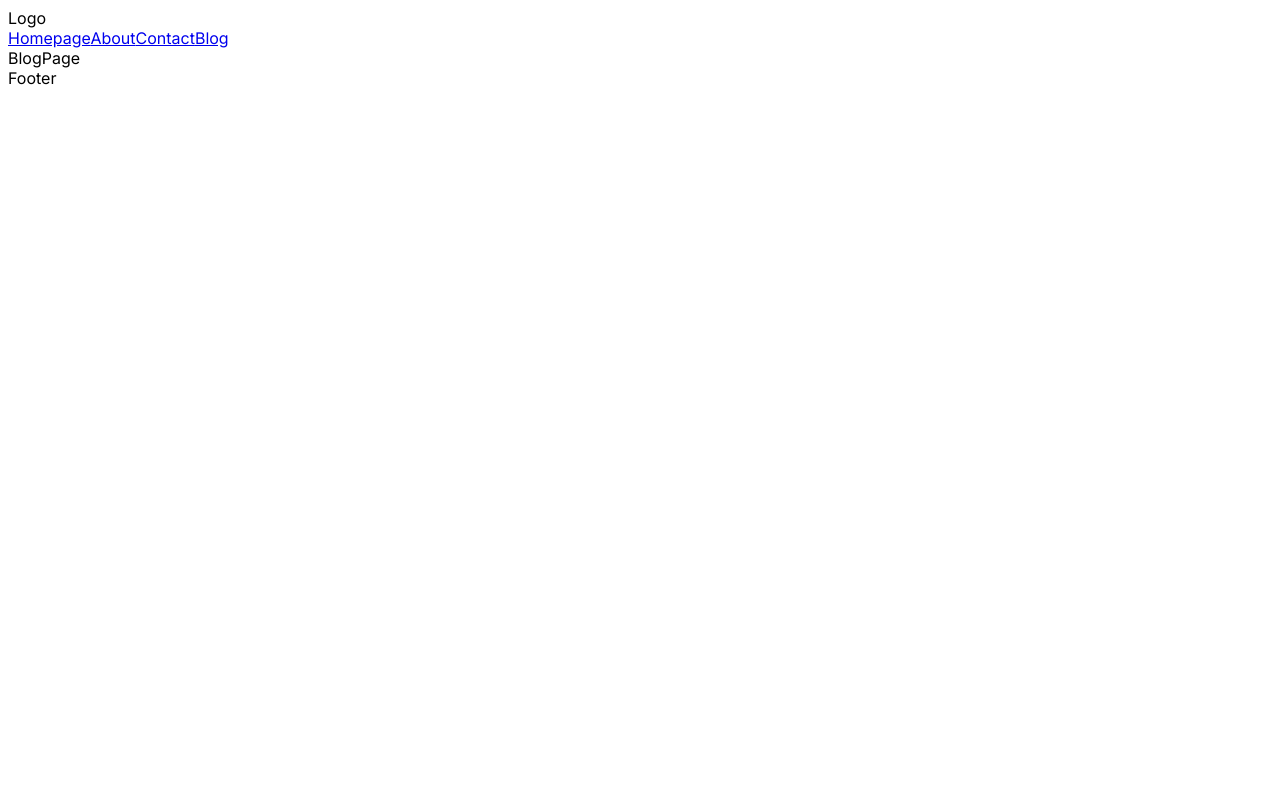
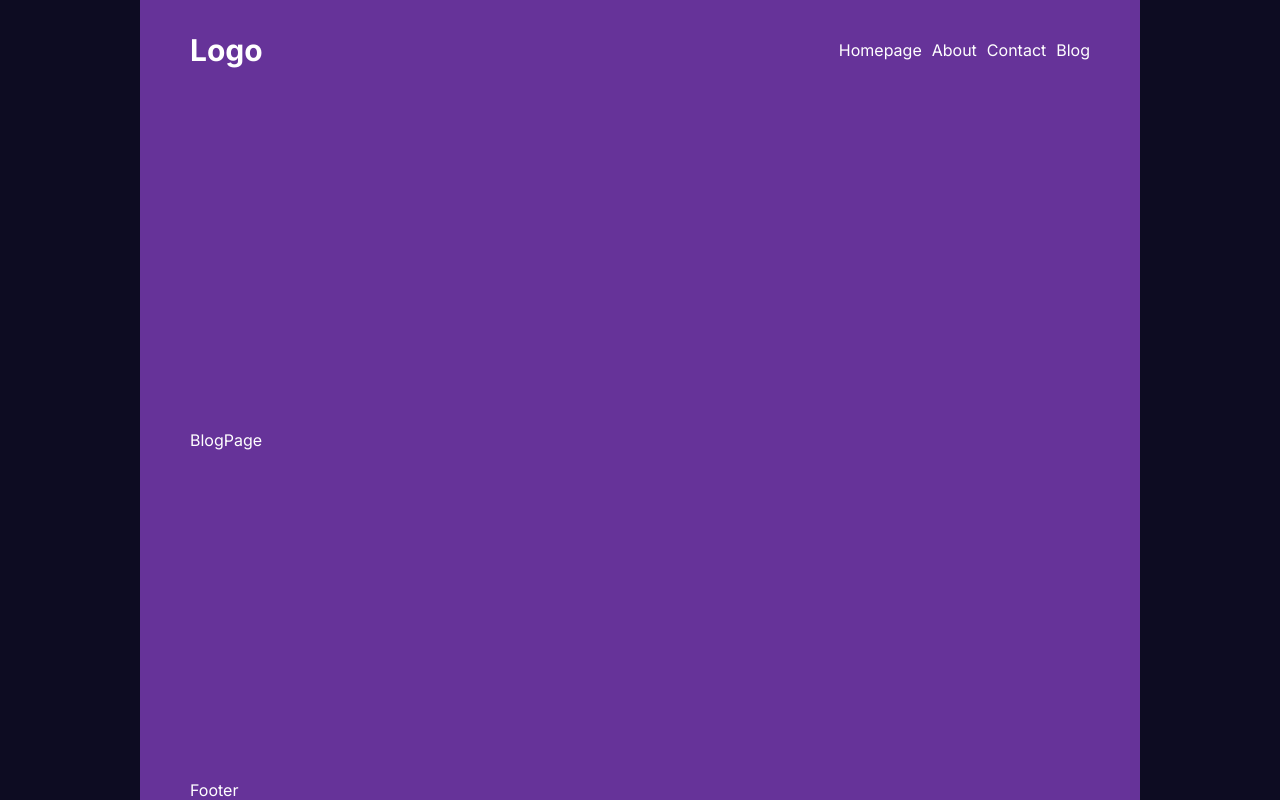
Before and after one commit to Omsurvase24/NextJS-Basics, a Next.js app: page /blog in a window 1280 px wide. Built offline with nearby package versions, Linux system fonts and the light colour scheme.

Commit message:
basic styling

```diff
--- a/src/app/globals.css
+++ b/src/app/globals.css
@@ -0,0 +1,35 @@
+:root {
+    --bg: #0d0c22;
+    --bgSoft: #2d2b42;
+    --text: white;
+    --textSoft: #e5e5e5;
+    --btn: #3673fd;
+}
+
+* {
+    margin: 0;
+    padding: 0;
+    box-sizing: border-box;
+}
+
+body {
+    background-color: var(--bg);
+    color: var(--text);
+}
+
+a {
+    text-decoration: none;
+    color: inherit;
+}
+
+.container {
+    background-color: rebeccapurple;
+    width: 1000px;
+    margin: auto;
+    padding-left: 50px;
+    padding-right: 50px;
+    min-height: 100vh;
+    display: flex;
+    flex-direction: column;
+    justify-content: space-between;
+}
--- a/src/app/layout.js
+++ b/src/app/layout.js
@@ -14,9 +14,11 @@
   return (
     <html lang="en">
       <body className={inter.className}>
-        <Navbar />
-        {children}
-        <Footer />
+        <div className='container'>
+          <Navbar />
+          {children}
+          <Footer />
+        </div>
       </body>
     </html>
   )
--- a/src/components/navbar/Navbar.jsx
+++ b/src/components/navbar/Navbar.jsx
@@ -1,9 +1,10 @@
 import Links from "./links/Links"
+import styles from "./navbar.module.css"
 
 const Navbar = () => {
     return (
-        <div>
-            <div>Logo</div>
+        <div className={styles.container}>
+            <div className={styles.logo}>Logo</div>
             <div>
                 <Links></Links>
             </div>
--- a/src/components/navbar/links/Links.jsx
+++ b/src/components/navbar/links/Links.jsx
@@ -1,4 +1,5 @@
 import Link from "next/link"
+import styles from "./links.module.css"
 
 const Links = () => {
 
@@ -22,7 +23,7 @@
     ]
 
     return (
-        <div>
+        <div className={styles.links}>
             {links.map((link => (
                 <Link href={link.path} key={link.title}>{link.title}</Link>
             )))}
--- /dev/null
+++ b/src/components/navbar/links/links.module.css
@@ -0,0 +1,5 @@
+.links {
+    display: flex;
+    align-items: center;
+    gap: 10px;
+}
--- /dev/null
+++ b/src/components/navbar/navbar.module.css
@@ -0,0 +1,11 @@
+.container {
+    height: 100px;
+    display: flex;
+    align-items: center;
+    justify-content: space-between;
+}
+
+.logo {
+    font-size: 30px;
+    font-weight: bold;
+}
```
